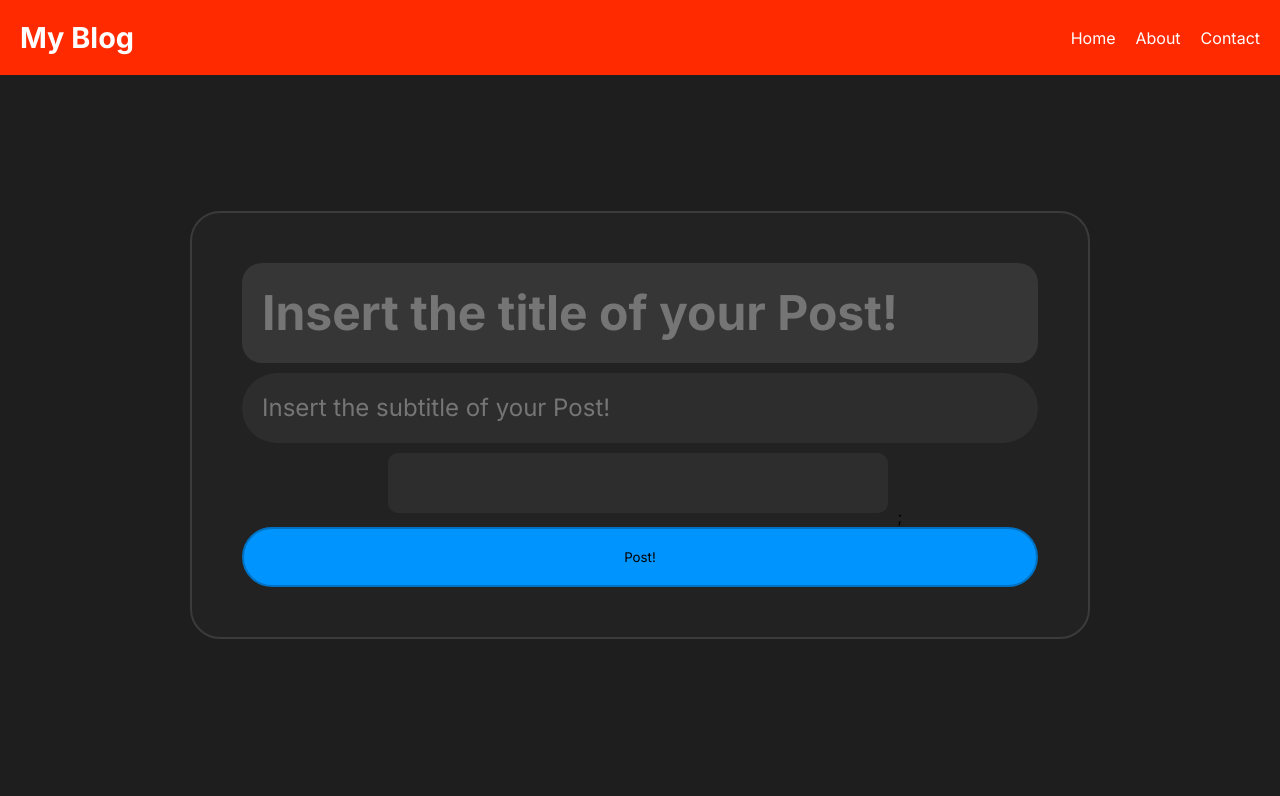
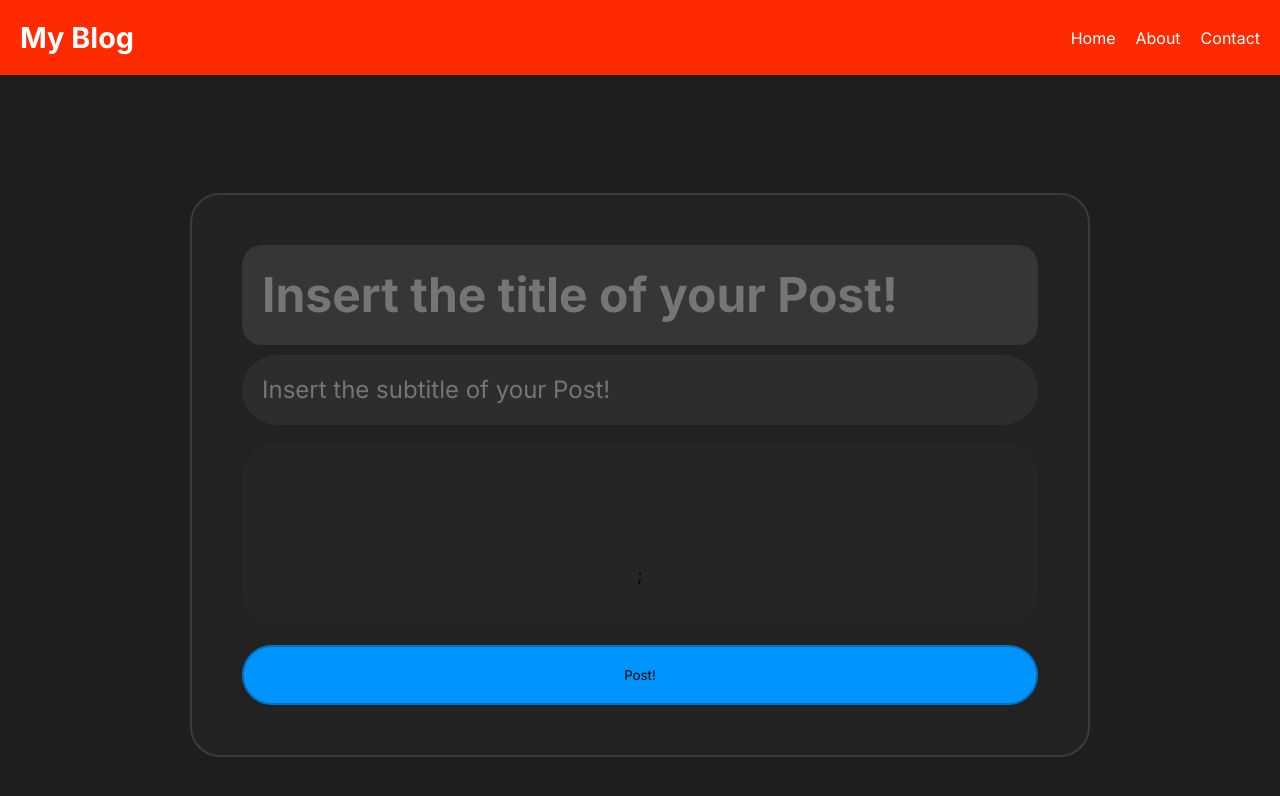
Before and after one commit to gbreye/blogProject, a React (Vite) app: page /post in a window 1280 px wide. Shown: the top 796 px of the page. Built offline with nearby package versions, Linux system fonts and the light colour scheme.

Commit message:
added main system to delete images, but still bugged

```diff
--- a/client/src/components/Header/header.css
+++ b/client/src/components/Header/header.css
@@ -12,7 +12,8 @@
     display: flex;
     align-items: center;
     justify-content: center;
-    position: fixed;
+    position: sticky;
+    top: 0;
     z-index: 9999;
 }
 
--- a/client/src/pages/addpage.jsx
+++ b/client/src/pages/addpage.jsx
@@ -5,26 +5,61 @@ import {useDropzone} from 'react-dropzone';
 import './css/addpage.css';
 
 function Post() {
+    const [formData, setFormData] = useState({
+        title: '',
+        subTitle: '',
+        textBlock0: '',
+    });
     const [elements, addElement] = useState([
         {id:1, type: 'TextareaAutosize', name: 'textBlock', class: 'textBlock'}
     ]);
+
+    function deleteImage() {
+        if(elements.length <= 3) return (alert('nao da pra deletar, erro'))
+        addElement((prevElements) => prevElements.slice(0, -3));
+    }
+
+    async function savePost(file) {
+        try {
+            const response = await fetch('http://localhost:3000/createPage/post', {
+                method: 'POST',
+                headers: {
+                    'Content-Type': 'application/json',
+                },
+                credentials: 'include',
+                body: file
+            });
+            if(!response.ok) {
+                alert('Erro em salvar a imagem do usuario!, delete a imagem e tente novamente!')
+            }
+        } catch(error) {
+            console.log("erro em salvar a imagem no servidor", error)
+        }
+    };
+
     //isso aq é importante pra fazer o baguil funciona//
     const addImage = (file) => {
         const newImage = {
-            id: Date.now(),
+            id: elements.length + 1,
             type: 'image',
-            name: 'imageBlock',
+            name: 'ImageBlock' + elements.length + 1,
             class: 'imageBlock',
             src: URL.createObjectURL(file)
         }
 
+        const deleteBtns = {
+            id: elements.length + 1,
+            type: 'button',
+            name: 'deleteItem',
+            class: 'deleteItem'
+        }
         const newTextArea = {
-            id: Date.now() + 1,
+            id: elements.length + 1,
             type: 'TextareaAutosize',
-            name: 'textBlock',
+            name: 'ImageBlock' + elements.length + 1,
             class: 'textBlock'
         }
-        addElement((prevElements) => [...prevElements, newImage, newTextArea]);
+        addElement((prevElements) => [...prevElements, newImage, deleteBtns, newTextArea]);
     };
 
     const dragEvents ={
@@ -67,6 +102,13 @@ function Post() {
                                 </img>
                             )
                         }
+                        if(el.type === 'button') {
+                            return(
+                                <button key={el.id} className={el.class} onClick={() => addElement((prevElements) => prevElements.slice(-3, -1))}>
+                                    Delete Image
+                                </button>
+                            )
+                        }
                         return (
                             <TextareaAutosize
                                 key={el.id}
@@ -76,7 +118,7 @@ function Post() {
       );
                     })};
                 </div>
-                <button type="submit">Post!</button>
+                <button id="submit" type="submit">Post!</button>
             </form>
             </div>
         </section>
--- a/client/src/pages/css/addpage.css
+++ b/client/src/pages/css/addpage.css
@@ -8,12 +8,14 @@
 .mainContent {
     width: 100vw;
     height: 100vh;
+    max-height: 100vh;
     left: 0;
     top: 0;
     display: flex;
     align-items: center;
     justify-content: center;
-
+    overflow-y: scroll;
+    padding: 40px 0;
 }
 
 form {
@@ -27,7 +29,7 @@ form {
     border-radius: 30px;
     width: clamp(200px, 90vw, 900px );
     height: auto;
-    margin-top: 50px;
+    margin-top: 0;
 }
 #title {
     background-color: #55555563;
@@ -66,17 +68,30 @@ form {
 }
 
 .textBlock {
-    background-color: rgba(77, 76, 75, 0.288);
+    background-color: transparent;
     padding: 20px;
     border: none;
     font-size: clamp(1.1rem, 10vw, 1.5rem);
     color: white;
     resize: none;
-    width: 500px;
+    width: 100%;
     margin: 10px;
-    border-radius: 10px;
+    border-radius: 100px;
     font-size: 1rem;
+    text-align: justify;
+}
 
+.blogContent {
+    width: 100%;
+    height: 100%;
+    display: flex;
+    align-items: center;
+    justify-content: center;
+    flex-direction: column;
+    background-color: rgba(77, 76, 75, 0.082);
+    padding: clamp(30px, 10vw, 40px);
+    margin: clamp(10px, 10vw, 20px);
+    border-radius: 30px;
 }
 
 .textBlock:focus {
@@ -89,15 +104,24 @@ form {
   height: 300px;
   object-fit: cover;
   border-radius: 30px;
-  transition: 1s ease;
+  transition: 0.5s ease;
 }
 
 .imageBlock:hover {
     transform: scale(1.025);
-    transition: 1s ease;
+    transition: 0.5s ease;
 }
 
-button {
+.deleteItem {
+    border: none;
+    border-radius: 100px;
+    padding: 5px;
+    margin: 5px;
+    background-color: #36363625;
+    color: white;
+
+}
+#submit {
     padding: 20px;
     width: 100%;
     border: 2px solid #0072c4;
@@ -107,7 +131,7 @@ button {
     transition: 0.3s ease;
 }
 
-button:active {
+#submit:active {
     transition: 0.3s ease;
     transform: scale(0.8);
 }
```
